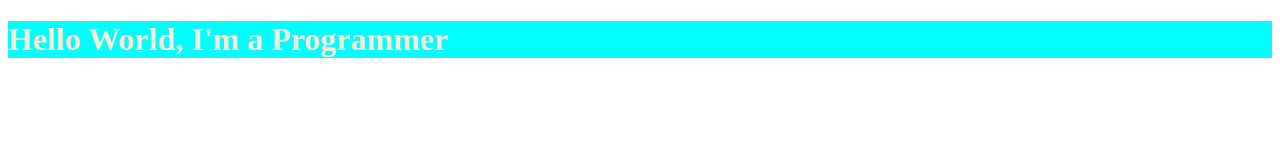
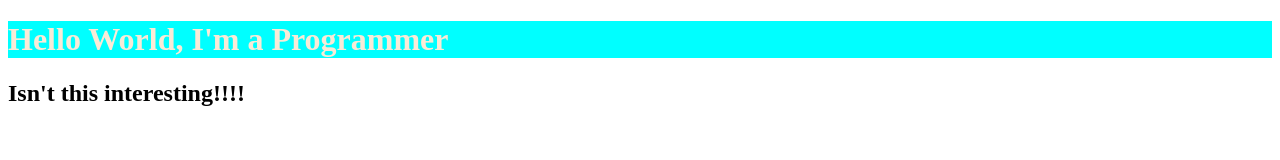
Before and after one commit to officerla24/first-project, a plain HTML site: page index.html in a window 1280 px wide. Drawn offline with Linux system fonts and the light colour scheme.

Commit message:
testing the waters

```diff
--- a/index.html
+++ b/index.html
@@ -8,5 +8,6 @@
 </head>
 <body>
     <h1>Hello World, I'm a Programmer</h1>
+    <h2>Isn't this interesting!!!!</h2>
 </body>
 </html>
```
